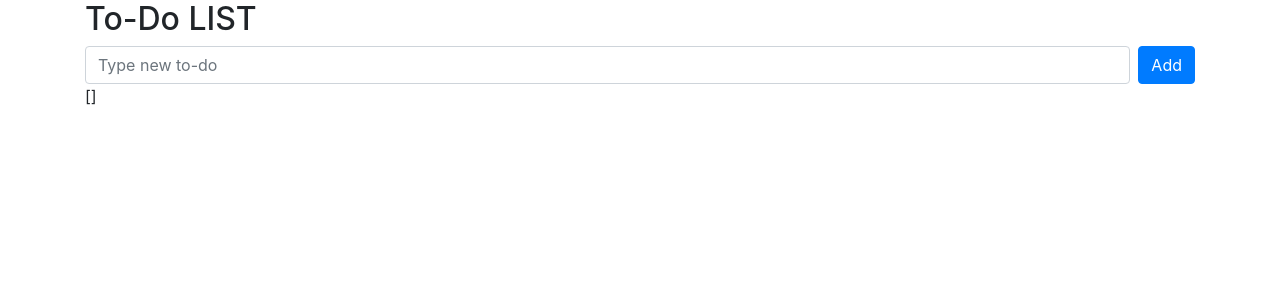
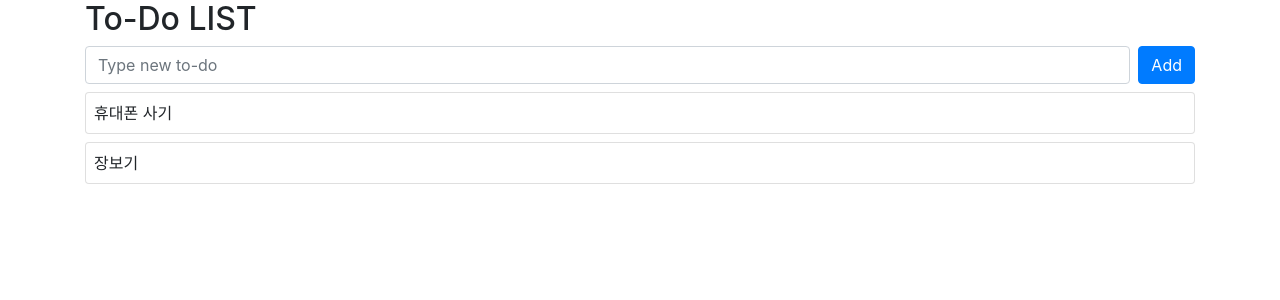
Before and after one commit to nowij/vuejs3-todoList-project, a Vue app: page / in a window 1280 px wide. Shown: the top 300 px of the page. Built offline with nearby package versions, Linux system fonts and the light colour scheme.

Commit message:
리스트 내용 card에 추가

```diff
--- a/src/App.vue
+++ b/src/App.vue
@@ -1,6 +1,6 @@
 <template>
 <!-- 줄여쓰기 v-bind: = :class -->
-<!-- 줄여쓰기 v-on: = @        -->
+<!-- 줄여쓰기 v-on:   = @      -->
 <div class="container">
     <h2>To-Do LIST</h2>
     <form class="d-flex" @submit="onSubmit">
@@ -15,7 +15,17 @@
         </button>
       </div>
     </form>
-    {{todoList}}
+    <div class="card mt-2">
+      <div class="card-body p-2">
+          {{ todoList[0].subject }}
+      </div>
+    </div>
+    <div class="card mt-2">
+      <div class="card-body p-2">
+        {{ todoList[1].subject }}
+      </div>
+    </div>
+
 </div>
 
 </template>
@@ -26,7 +36,10 @@ import { ref } from 'vue';
 export default {
   setup() {
     const todo = ref('');
-    const todoList = ref([]);
+    const todoList = ref([
+      {id: 1, subject: '휴대폰 사기'},
+      {id:2, subject: '장보기'}
+    ]);
 
     const onSubmit = (e) => {
       //console.log(todo.value);
```
